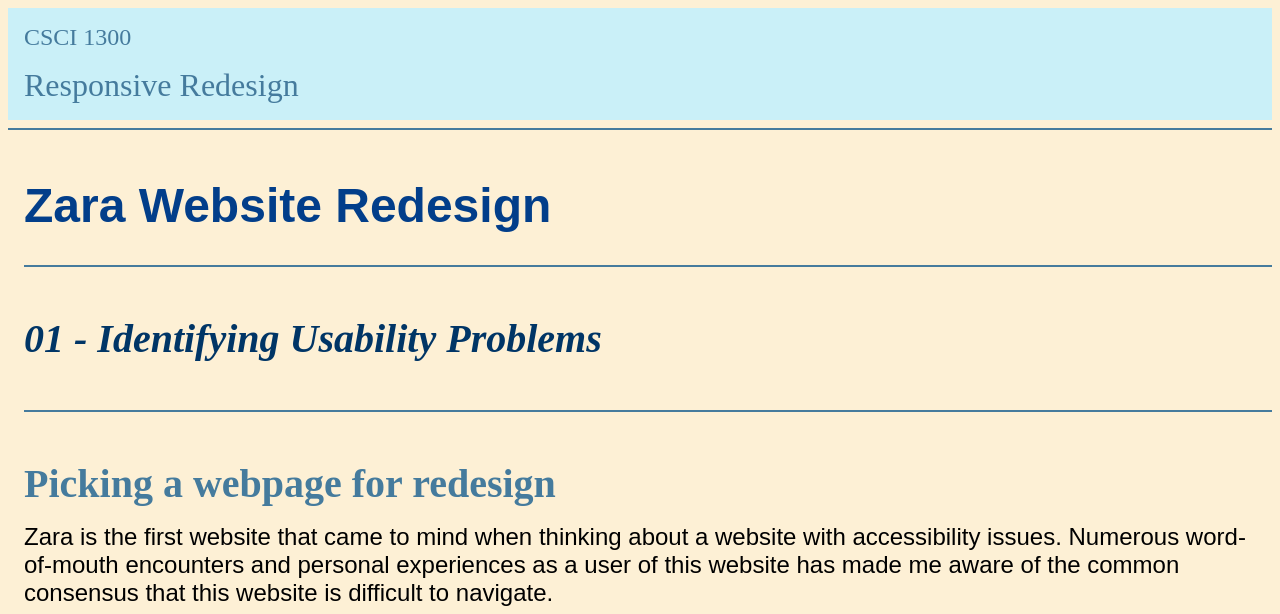
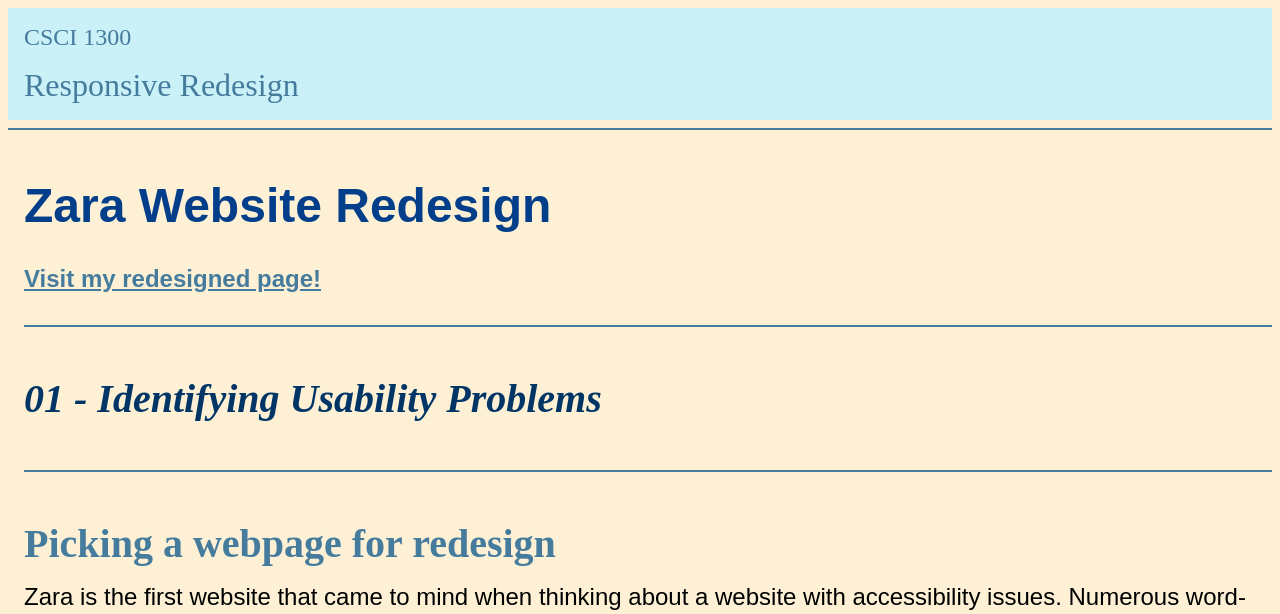
Before and after one commit to gabychoii/responsive-redesign-handin, a plain HTML site: page index.html in a window 1280 px wide. Shown: the top 614 px of the page. Drawn offline with Linux system fonts and the light colour scheme.

Commit message:
final push

```diff
--- a/index.html
+++ b/index.html
@@ -13,6 +13,7 @@
         <hr id="divider">
         <div id="project-portfolio">
             <div id="project-title">Zara Website Redesign</div>
+            <a id="redesign-link" href="https://gabychoii.github.io/responsive-redesign/">Visit my redesigned page!</a>
             <hr id="divider">
             <div id="project-section">01 - Identifying Usability Problems</div>
             <hr id="bottom-divider">
@@ -83,7 +84,6 @@
             <hr id="divider">
             <div id="project-section">02 - Visual Redesign</div>
             <hr id="bottom-divider">
-            <!-- <div id="design-ideation">Design Ideation</div> -->
             <div id="sketches">
                 <div class="project-subsection">
                     Speed Sketching
--- a/styles.css
+++ b/styles.css
@@ -1,7 +1,6 @@
 html {
     font-size: 16px;
     background-color: #fdf0d5;
-    /* white-space: nowrap; */
   }
 
 * {
@@ -27,7 +26,6 @@ html {
     border-color: #457b9d;
     border-style: solid;
     margin-bottom: 3rem;
-    /* margin-top: 3rem; */
 }
 
 #bottom-divider{
@@ -46,6 +44,15 @@ html {
         font-family: Arial, Helvetica Neue, Helvetica, sans-serif;
         font-weight: bold;
         margin-top: 2rem;
+        margin-bottom: 2rem;
+    }
+    #redesign-link{
+        color: #457b9d;
+        font-size: 1.5rem;
+        font-family: Arial, Helvetica Neue, Helvetica, sans-serif;
+        font-weight: bold;
+        margin-top: 2rem;
+        display: flex;
         margin-bottom: 2rem;
     }
 }
```
